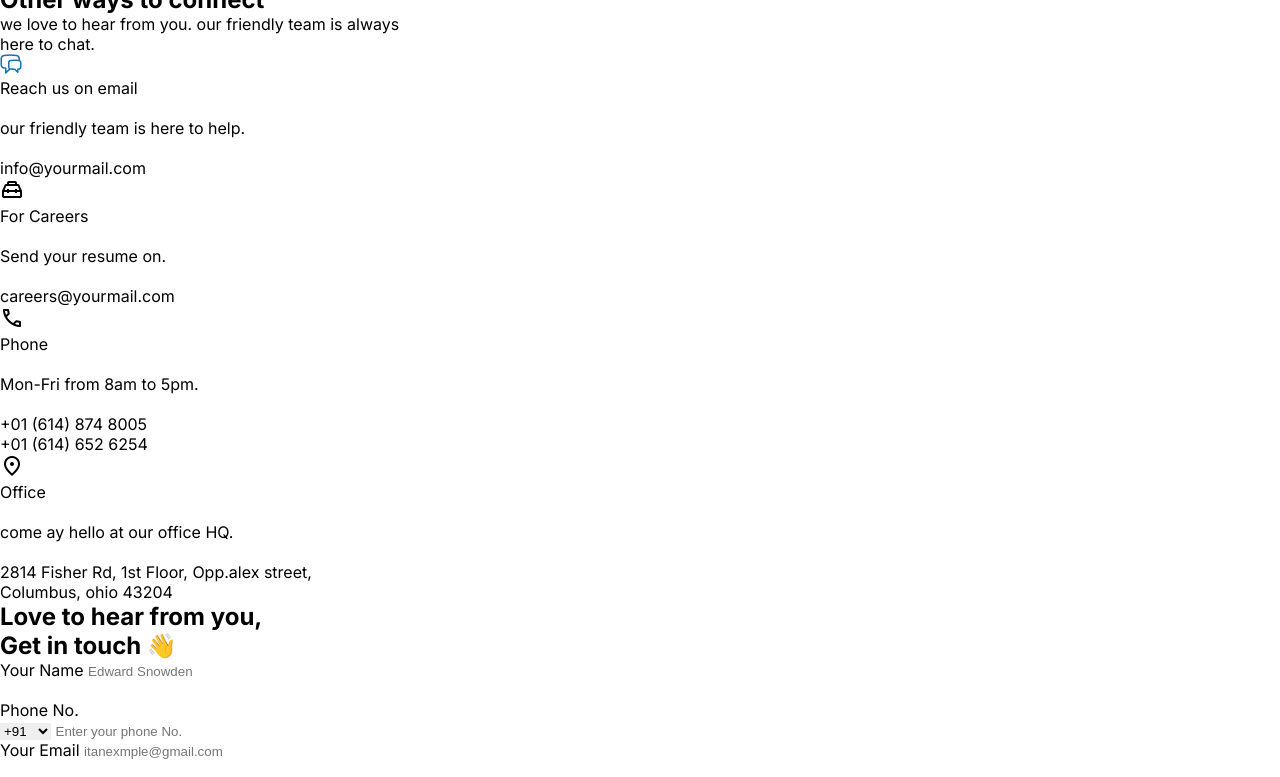
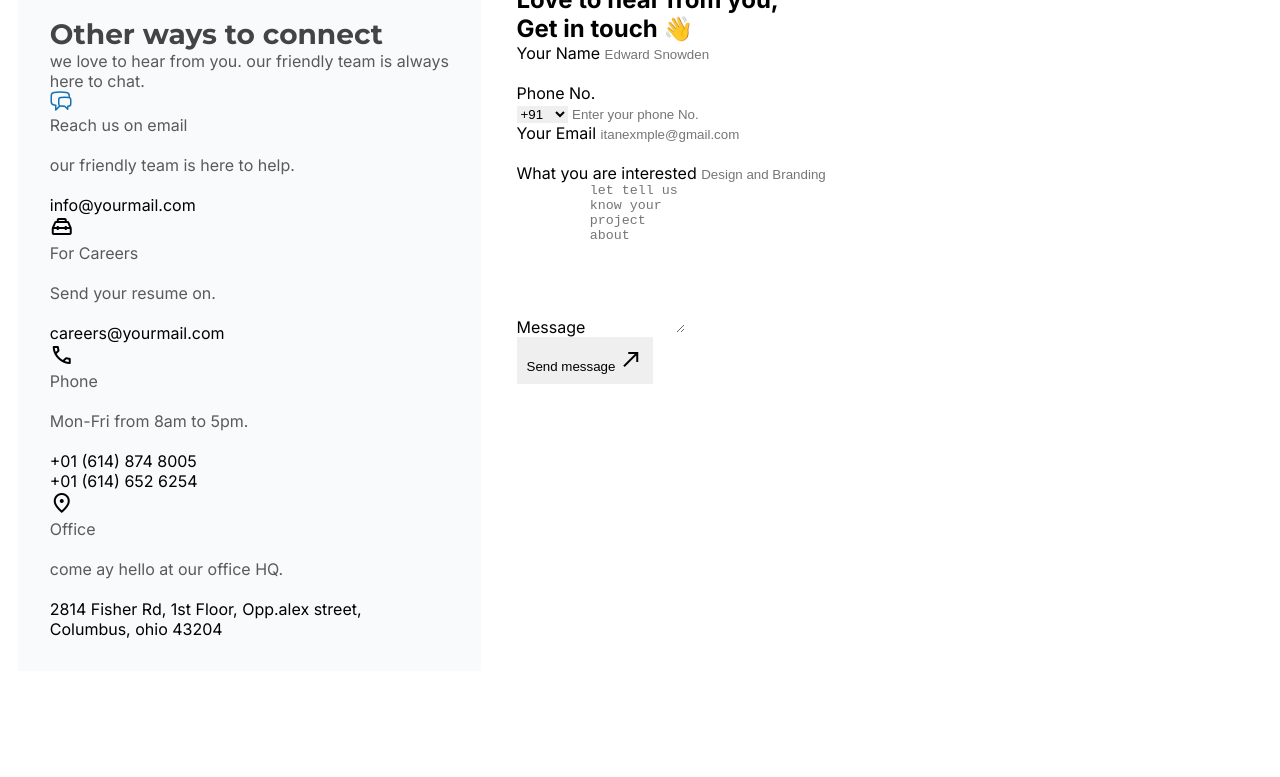
Before and after one commit to Vanessa082/fashion-hub-ecommerce-website, a plain HTML site: page src/pages/contact/contact.html in a window 1280 px wide. Shown: the part 67-844 px from the top of the page. After the commit the page ends 800 px from the top, so only its background shows below. Drawn offline with nearby package versions, Linux system fonts and the light colour scheme; no server answers; a web font is replaced by a local one.

Commit message:
added a styling the contact page info section

```diff
--- a/src/pages/contact/contact.css
+++ b/src/pages/contact/contact.css
@@ -0,0 +1,30 @@
+@import url("https://fonts.googleapis.com/css2?family=Dancing+Script&family=Inter:wght@100..900&family=Montserrat:ital,wght@0,100..900;1,100..900&family=Playfair+Display:ital@1&family=Quicksand&display=swap");
+
+p {
+  color: #5a5a5a;
+  font-size: 1rem;
+  font-weight: 400;
+  font-family: "Inter";
+}
+
+main {
+  background-color: #fff;
+  display: flex;
+  width: 70%;
+  justify-content: space-around;
+  border-radius: 14px 0;
+}
+
+.intro h2 {
+  font-family: "Montserrat", sans-serif;
+  font-size: 28px;
+  font-weight: 700;
+  color: #444;
+}
+
+.information-section {
+  background-color: #f9fafb;
+  display: flex;
+  flex-direction: column;
+  padding: 2rem;
+}
--- a/src/pages/contact/contact.html
+++ b/src/pages/contact/contact.html
@@ -18,11 +18,14 @@
     <main>
 
       <div class="information-section">
+           <div class="intro">
             <h2 class="text1">Other ways to connect</h2>
             <p class="text2">
               we love to hear from you. our friendly team is always <br />
               here to chat.
             </p>
+           </div>
+
             <div class="reach-on">
               <img src="../../../public/image/message.svg" id="icone" alt="" />
 
```
